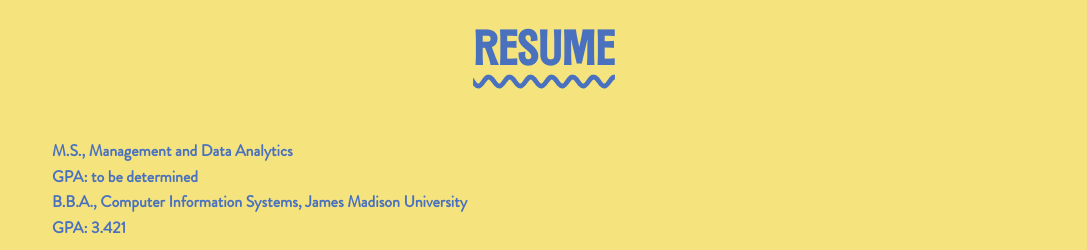
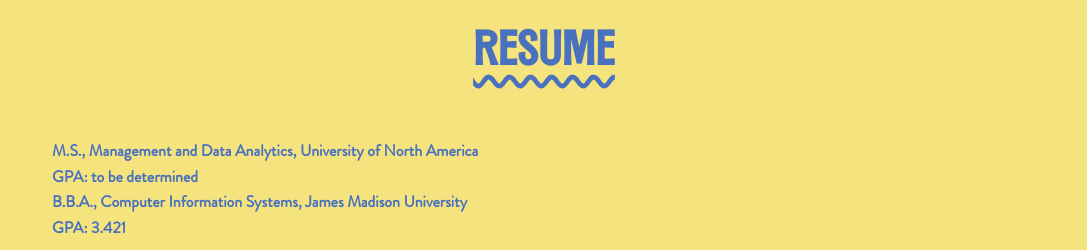
Before and after one commit to ltthoangg/hoangle, a plain HTML site: page index.html in a window 1280 px wide. Shown: the part 1880-2130 px from the top of the page, without its empty margins (96-1183 px from the left). Drawn offline with Linux system fonts and the light colour scheme; a web font is replaced by a local one.

Commit message:
Update education

```diff
--- a/index.html
+++ b/index.html
@@ -276,10 +276,10 @@ document.addEventListener('DOMContentLoaded', function () {
 		<div class='resume-wrap'>
 			<h1 class='page-title' style='color: #4a71be; text-decoration: #4a71be wavy underline;'>Resume</h1>
 			<div class='edu'>
-				<p>M.S., Management and Data Analytics</p>
-				<p>GPA: to be determined</p>
-				<p>B.B.A., Computer Information Systems, James Madison University</p>
-				<p>GPA: 3.421</p>
+				<p><b>M.S., Management and Data Analytics,</b> University of North America</p>
+				<p>GPA: <b>to be determined</b></p>
+				<p><b>B.B.A., Computer Information Systems,</b> James Madison University</p>
+				<p>GPA: <b>3.421</b></p>
 			</div>
 			<div class='reg1'>
 				<div class='reg1-col1'>
```
